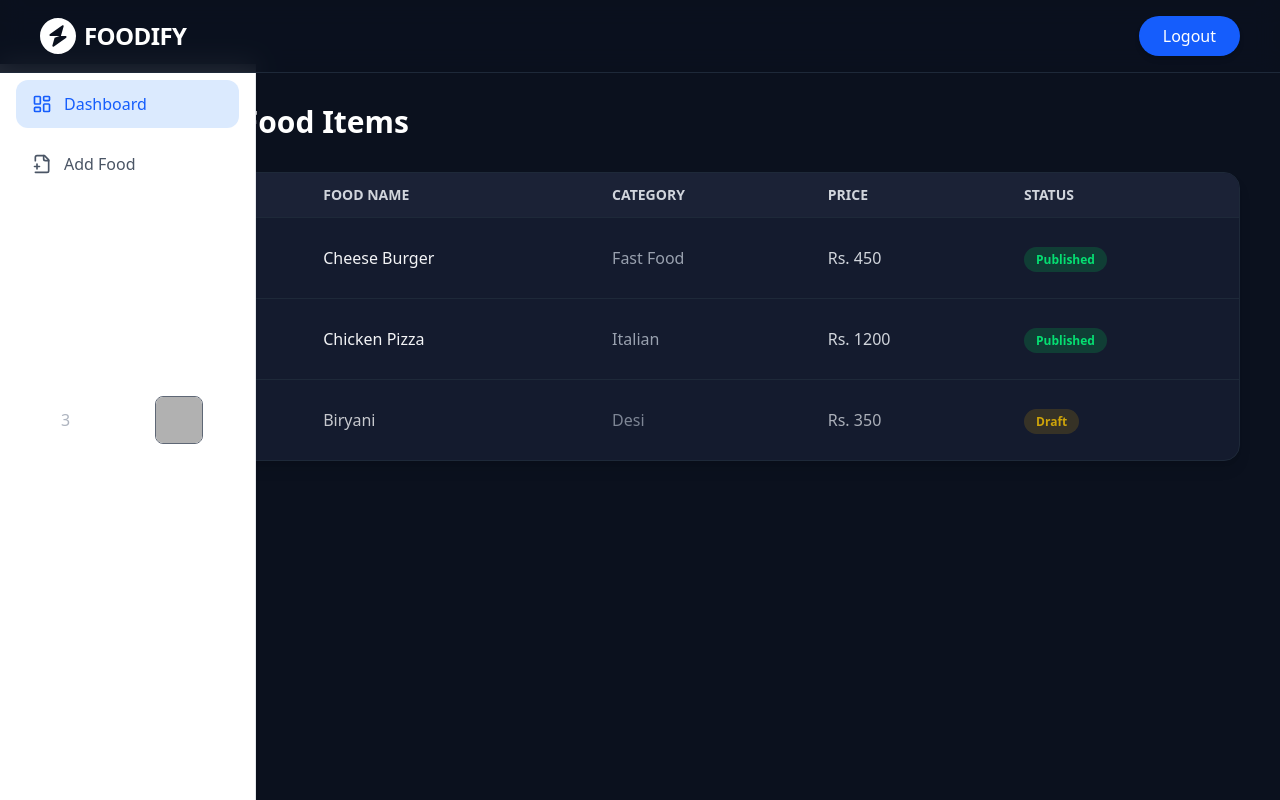
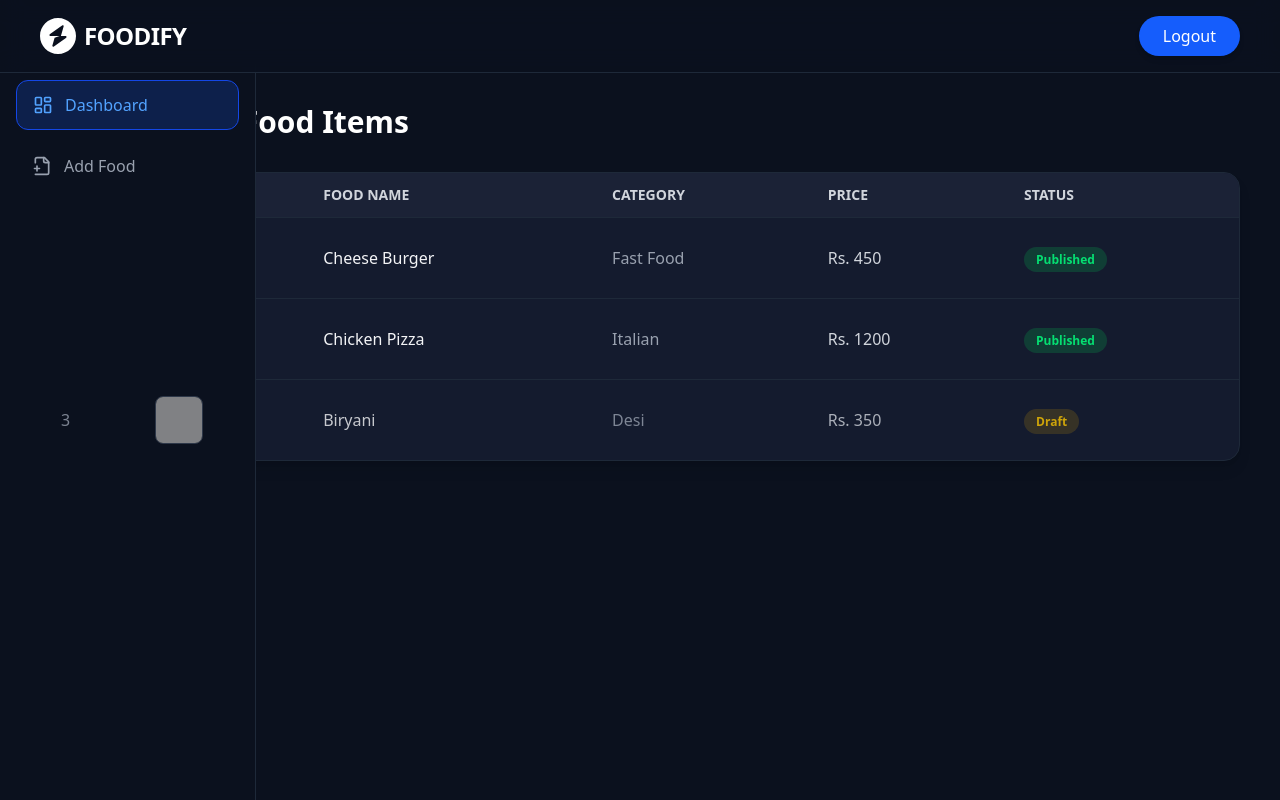
Before and after one commit to wajahat-kamal/Foodify-Nextjs, a Next.js app: page /admin in a window 1280 px wide. Built offline with nearby package versions, Linux system fonts and the light colour scheme; grey boxes are pictures that could not be loaded.

Commit message:
update Sidebar styles for improved dark theme compatibility

```diff
--- a/components/admin/Sidebar.tsx
+++ b/components/admin/Sidebar.tsx
@@ -13,7 +13,7 @@ export default function Sidebar() {
   ];
 
   return (
-    <aside className="fixed top-16 left-0 md:w-64 w-20 bg-white h-[calc(100vh-4rem)] border-r border-gray-200 shadow-sm flex flex-col">
+    <aside className="fixed top-16 left-0 md:w-64 w-20 bg-[#0B111E] h-[calc(100vh-4rem)] border-r border-gray-800 flex flex-col">
       <nav className="flex-1 p-4 space-y-3">
         {links.map((link) => {
           const isActive = pathname === link.href;
@@ -23,8 +23,8 @@ export default function Sidebar() {
               href={link.href}
               className={`flex items-center justify-center md:justify-start gap-3 w-full px-4 py-3 rounded-xl font-medium transition-all duration-200 ${
                 isActive
-                  ? "bg-blue-100 text-blue-600"
-                  : "text-gray-600 hover:bg-gray-100 hover:text-gray-900"
+                  ? "bg-blue-600/20 text-blue-400 border border-blue-700"
+                  : "text-gray-400 hover:bg-[#141B2E] hover:text-white"
               }`}
             >
               {link.icon}
```
Also changed, not shown: app/admin/page.tsx (+2 -7 lines).
